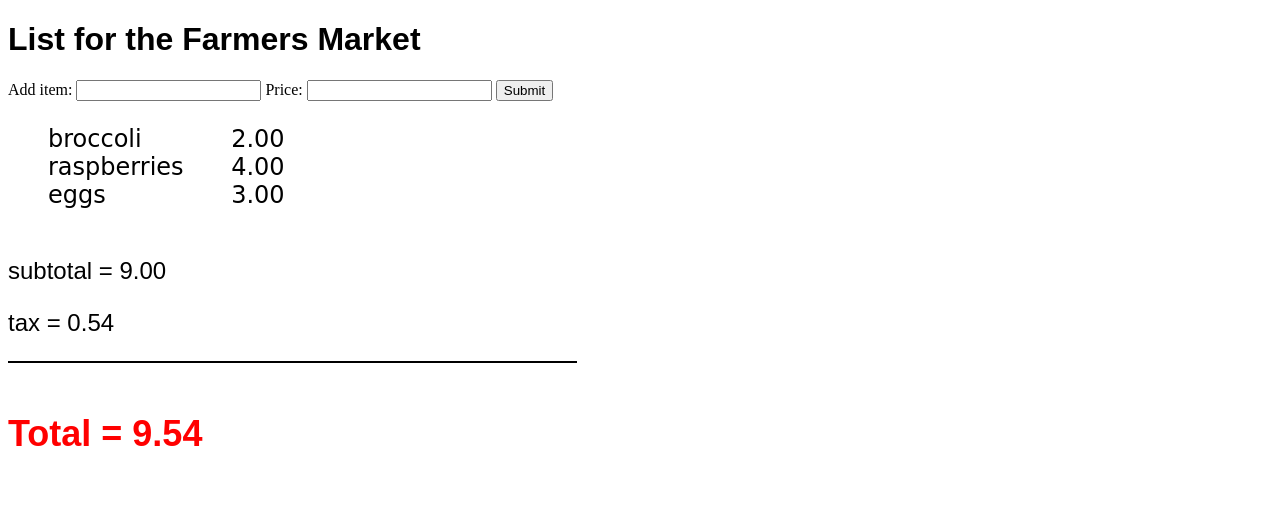
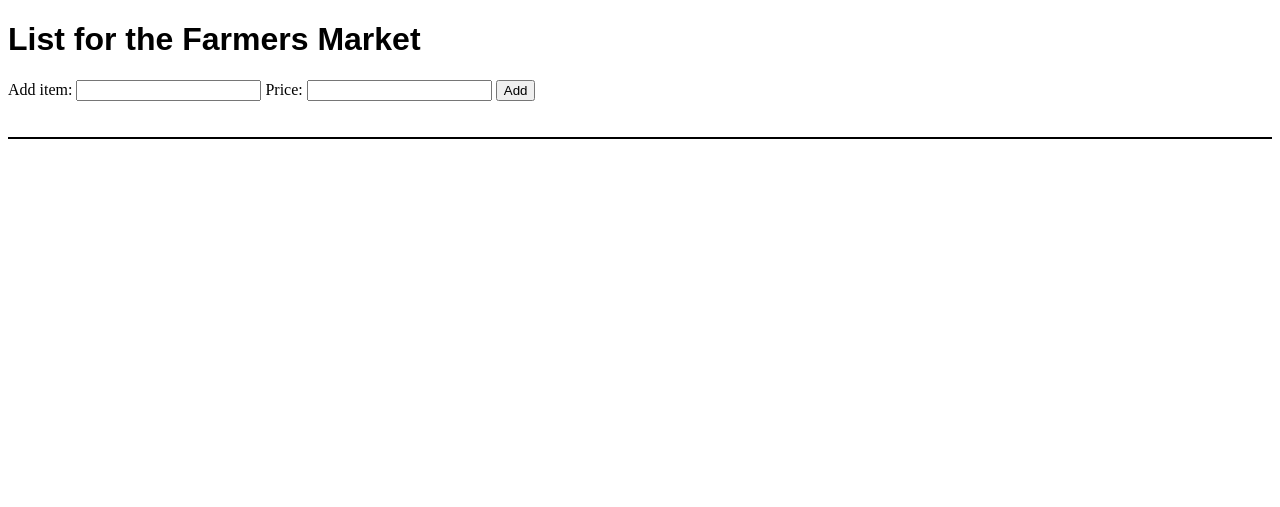
Before and after one commit to krenabeth/lab7-grocery-list, a plain HTML site: page index.html in a window 1280 px wide. Drawn offline with Linux system fonts and the light colour scheme.

Commit message:
switched js file

```diff
--- a/index.html
+++ b/index.html
@@ -15,28 +15,18 @@
 			<form action="#" method="get">Add item:
 				<input type="text" id="addItem" />
 				Price: <input type="text" id="addPrice"/>
-				<input type="submit" value="Submit" id="submit" onclick="addOn(); return false" />
+				<button value="Submit" id="submit" onclick="addOn(); return false">Add</button>
 			</form>
 		</div>
-
- 		<div class="left">
-			<ul id="snazzy"></ul>
-			<ul id="evenSnazzier"></ul>
-
-		</div>
-
-		<div id="middle">
-			<p id="subtotal"></p>
-			<p id="tax"></p>
-		</div>
-
-		<div class="totals">
-			<h2 id="total"></h2>
-		</div>
+		<section id="top"><ul id="list"></ul>
+			<ul id="price"></ul>
+		</section>
+		<section id="total">
+		</section>
 
 
 
-		<script src="script.js"></script>
+		<script src="script2.js"></script>
 	</body>
 
 </html>
--- a/script.js
+++ b/script.js
@@ -48,7 +48,7 @@ shopping();
 
 
 // User adds items to the list - input variables addItem and addPrice
-
+// throw in a nextSibling
 function addOn() {
 
     var myList = document.getElementById('snazzy');
--- /dev/null
+++ b/script2.js
@@ -0,0 +1,22 @@
+// make price a global variable
+var price;
+// User adds items to the list - input variables addItem and addPrice
+function addOn() {
+  var addItem = document.getElementById("addItem").value;
+  var addPrice = document.getElementById("addPrice").value;
+
+// send to html
+
+var el = document.createElement('li');
+el.textContent = addItem;
+document.getElementById("list").appendChild(el);
+
+var el2 = document.createElement('li');
+el2.textContent = addPrice;
+document.getElementById("price").appendChild(el2);
+
+price += addPrice;
+// var sum = document.createElement('p');
+// sum.textContent = price;
+// document.getElementById("total").appendChild(sum);
+}
--- a/styles.css
+++ b/styles.css
@@ -21,7 +21,7 @@ h2 {
 	font-size: 18pt;
 }
 
-#middle {
+#top {
 	border-bottom: 2px double black;
 }
 
```
